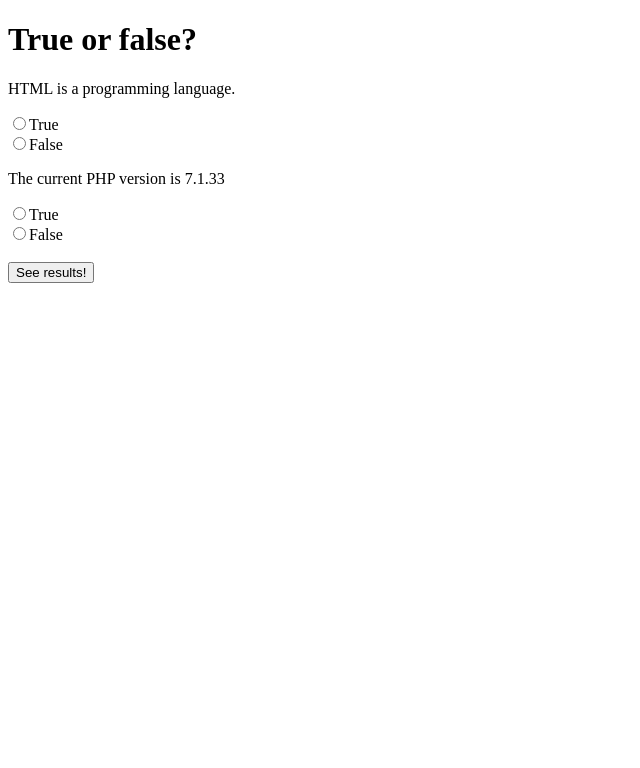
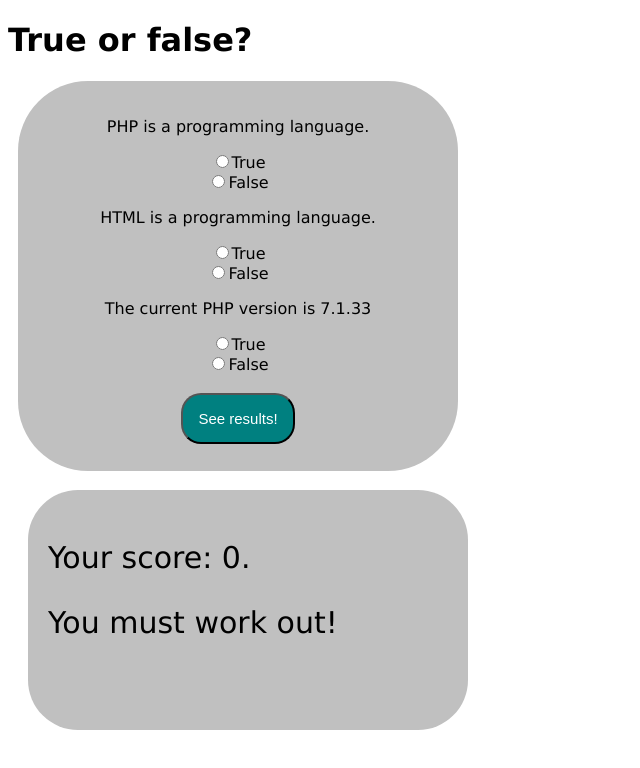
Before and after one commit to SqrtLewy/quiz_javascript, a plain HTML site: page index.html in a window 1280 px wide. Both pictures are taken after a click on the button "See results!". Shown: the whole page, without its empty margins (0-640 px from the left). Drawn offline with Linux system fonts and the light colour scheme.

Commit message:
complete quiz

```diff
--- a/css/style.css
+++ b/css/style.css
@@ -0,0 +1,39 @@
+body{
+	font-family:Verdana;
+}
+
+#button{
+	background-color:teal;
+	border-radius: 20px;
+	padding: 15px;
+	color: white;
+	font-size: 15px;
+}
+
+#button:hover{
+	background: yellow;
+	border: 3px solid teal;
+	color: black;
+	cursor: pointer;
+}
+
+#quiz{
+	margin-left: 10px;
+	text-align:center;
+	background:silver;
+	padding: 20px 20px 20px 20px;
+	width: 400px;
+	height:350px;
+	border-radius: 70px;
+}
+
+#seeresults{
+	visibility: hidden;
+	background: silver;
+	padding: 20px 20px 20px 20px;
+	width: 400px;
+	height:200px;
+	border-radius: 50px;
+	margin-left: 20px;
+	font-size: 30px;
+}
--- a/index.html
+++ b/index.html
@@ -14,15 +14,19 @@
 <h1>True or false?</h1>
 
 
-<form id = "quiz" name = "quiz">
+<form id="quiz" name="quiz">
 
-<p class = "questions">HTML is a programming language.</p>
+<p class = "questions">PHP is a programming language.</p>
 <input type = "radio" id = "select" name = "question1" value = "true">True<br />
 <input type = "radio" id = "select" name = "question1" value = "false">False<br />
 
-<p class = "questions">The current PHP version is 7.1.33</p>
+<p class = "questions">HTML is a programming language.</p>
 <input type = "radio" id = "select" name = "question2" value = "true">True<br />
 <input type = "radio" id = "select" name = "question2" value = "false">False<br />
+
+<p class = "questions">The current PHP version is 7.1.33</p>
+<input type = "radio" id = "select" name = "question3" value = "true">True<br />
+<input type = "radio" id = "select" name = "question3" value = "false">False<br />
 
 <br />
 
@@ -32,6 +36,8 @@
 
 </form>
 
+<br />
+
 <div id = "seeresults">
 <p id = "score"></p>
 <p id = "message"></p>
--- a/js/quiz.js
+++ b/js/quiz.js
@@ -0,0 +1,37 @@
+function complete(){
+
+	var question1 = document.quiz.question1.value;
+	var question2 = document.quiz.question2.value;
+	var question3 = document.quiz.question3.value;
+	var correctanswer = 0;
+
+
+	if (question1 == "true") {
+		correctanswer++;
+}
+	if (question2 == "false") {
+		correctanswer++;
+}
+	if (question3 == "true") {
+		correctanswer++;
+}
+
+	var messages = ["Good job!", "Not bad!", "You must work out!"];
+	var score;
+
+	if (correctanswer == 0) {
+		score = 2;
+	}
+
+	if (correctanswer > 0 && correctanswer < 3) {
+		score = 1;
+	}
+
+	if (correctanswer == 3) {
+		score = 0;
+	}
+
+	document.getElementById("seeresults").style.visibility = "visible";
+	document.getElementById("message").innerHTML = messages[score];
+	document.getElementById("score").innerHTML = "Your score: " + correctanswer + ".";
+	}
```
